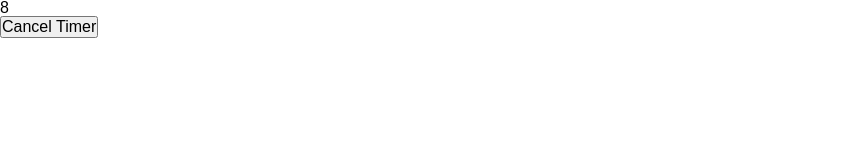
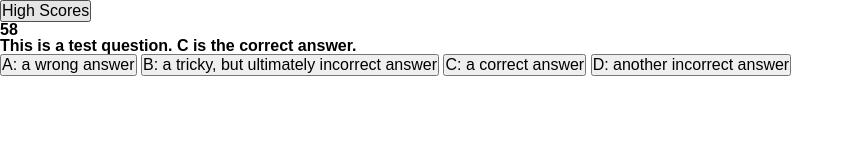
Before and after one commit to Shagomir/challenge_week_04, a plain HTML site: page index.html in a window 1280 px wide. Both pictures are taken after a click on the button "Start Quiz". Shown: the whole page, without its empty margins (0-854 px from the left). Drawn offline with Linux system fonts and the light colour scheme.

Commit message:
code progress

```diff
--- a/assets/js/script.js
+++ b/assets/js/script.js
@@ -1,41 +1,212 @@
-var cancelTimer = false;
-var timerRunning = false;
+//initialize variable for timer interval
 var timerInterval;
-var timerEl = document.querySelector(".timer");
+var currentQuestionIndex;
+var currentQuestion;
+var score;
 
-function startTimer(seconds) {
-  var timerEl = document.querySelector(".timer");
+// element selectors
+var timerEl = document.querySelector("#timer");
+var answerButtonEl = document.querySelectorAll(".answerButton");
+var questionEl = document.querySelector("#question");
+var aBtn = document.querySelector("#a");
+var bBtn = document.querySelector("#b");
+var cBtn = document.querySelector("#c");
+var dBtn = document.querySelector("#d");
+var startSct = document.querySelector("#startButton");
+var quizSct = document.querySelector("#quiz");
+var scoresSct = document.querySelector("#highScores");
+var startBtn = document.querySelector("#startQuiz");
+var resetBtn = document.querySelector("#restartQuiz");
+var finalScoreEl = document.querySelector("#finalScore");
+
+// Question Objects
+var question0 = {
+  question: "This is a test question. C is the correct answer.",
+  a: "a wrong answer",
+  b: "a tricky, but ultimately incorrect answer",
+  c: "a correct answer",
+  d: "another incorrect answer",
+  answer: "c",
+};
+
+var question1 = {
+  question: "This is the second test question. A is the correct answer.",
+  a: "a correct answer",
+  b: "a tricky, but ultimately incorrect answer",
+  c: "a wrong answer",
+  d: "another incorrect answer",
+  answer: "a",
+};
+
+var question2 = {
+  question: "This is the third test question. D is the correct answer.",
+  a: "another incorrect answer",
+  b: "a tricky, but ultimately incorrect answer",
+  c: "a wrong answer",
+  d: "a correct answer",
+  answer: "d",
+};
+
+var question3 = {
+  question: "This is the fourth test question. C is the correct answer.",
+  a: "a wrong answer",
+  b: "a tricky, but ultimately incorrect answer",
+  c: "a correct answer",
+  d: "another incorrect answer",
+  answer: "c",
+};
+
+var question4 = {
+  question: "This is the fifth test question. B is the correct answer.",
+  a: "a tricky, but ultimately incorrect answer",
+  b: "a correct answer",
+  c: "a wrong answer",
+  d: "another incorrect answer",
+  answer: "b",
+};
+
+var question5 = {
+  question: "This is the fifth test question. A is the correct answer.",
+  a: "a correct answer",
+  b: "a tricky, but ultimately incorrect answer",
+  c: "a wrong answer",
+  d: "another incorrect answer",
+  answer: "a",
+};
+
+// question array
+var questionSelector = [
+  question0,
+  question1,
+  question2,
+  question3,
+  question4,
+  question5,
+];
+
+// localStorage.setItem("questions", JSON.stringify(questionSelector));
+
+function hideScores() {
+  scoresSct.setAttribute("style", "display:none");
+}
+
+function hideQuiz() {
+  quizSct.setAttribute("style", "display:none");
+}
+
+function hideStart() {
+  startSct.setAttribute("style", "display:none");
+}
+
+function showScores() {
+  scoresSct.setAttribute("style", "display:initial");
+}
+
+function showQuiz() {
+  quizSct.setAttribute("style", "display:initial");
+}
+
+function showStart() {
+  startSct.setAttribute("style", "display:initial");
+}
+
+function resetQuestions() {
+  currentQuestionIndex = 0;
+  currentQuestion = questionSelector[currentQuestionIndex];
+  score = 0;
+}
+
+function endQuiz() {
+    hideQuiz();
+    hideStart();
+    showScores();
+    clearInterval(timerInterval);
+    finalScoreEl.innerHTML = "Your final score is: " + score;
+  }
+
+function askQuestions() {
+    questionEl.innerHTML = currentQuestion.question;
+    aBtn.innerHTML = "A: " + currentQuestion.a;
+    bBtn.innerHTML = "B: " + currentQuestion.b;
+    cBtn.innerHTML = "C: " + currentQuestion.c;
+    dBtn.innerHTML = "D: " + currentQuestion.d;
+  }
+
+function nextQuestion() {
+  currentQuestionIndex++;
+  if (currentQuestionIndex < questionSelector.length) {
+
+    currentQuestion = questionSelector[currentQuestionIndex];
+    askQuestions();
+} else {
+    endQuiz();
+  }
+}
+
+
+
+function answerQuestion(outcome) {
+    if (outcome) {
+      console.log("you answered correctly!");
+      score += 5;
+      console.log("your score is: " + score);
+    } else {
+      console.log("your answer was not correct.");
+      console.log("your score is: " + score);
+    }
+    nextQuestion();
+  }
+
+  function startQuiz(seconds) {
+    var timerEl = document.querySelector("#timer");
     timerEl.innerHTML = seconds;
-  startBtn.setAttribute("style", "display:none");
-
+    resetQuestions();
+    hideScores();
+    hideStart();
+    showQuiz();
+    askQuestions();
     timerInterval = setInterval(function () {
       seconds--;
       timerEl.innerHTML = seconds;
       console.log(seconds);
-
-    if (seconds < 0) {
+      if (seconds <= 0) {
         clearInterval(timerInterval);
-      timerEl.innerHTML = "END";
-      console.log("END");
-      startBtn.setAttribute("style", "display:initial");
+        timerEl.innerHTML = "Time is Up!";
+        endQuiz();
       }
     }, 1000);
   }
 
-var startBtn = document.querySelector("#startQuiz");
-var resetBtn = document.querySelector("#resetTimer");
-
 startBtn.addEventListener("click", function (e) {
   e.preventDefault();
   e.stopPropagation();
-  clearInterval(timerInterval);
-  startTimer(10);
+
+  startQuiz(60);
 });
 
+
+
+
+
+for (var i = 0; i < answerButtonEl.length; i++) {
+  answerButtonEl[i].addEventListener("click", function (e) {
+    e.preventDefault();
+    var answer = this.id.toString();
+    console.log(typeof answer, answer);
+    console.log(typeof currentQuestion.answer, question0.answer);
+    console.log("You Pressed Button " + this.id);
+    answerQuestion(answer === currentQuestion.answer);
+  });
+}
+
+
+
+
+
 resetBtn.addEventListener("click", function (e) {
-  clearInterval(timerInterval);
-  startBtn.setAttribute("style", "display:initial");
-  console.log("CANCELLED");
-  timerEl.innerHTML = "CANCELLED";
-  return;
+    startQuiz(60);
   });
+
+showStart();
+hideQuiz();
+hideScores();
--- a/index.html
+++ b/index.html
@@ -10,18 +10,34 @@
 </head>
 <body>
     <nav>
-        <div class="highScores"></div>
-        <div class="timer"></div>
+        <button id="visitHighScores">High Scores</button>
+        <h1 id="timer"></h1>
     </nav>
     <main>
-        <section class="startButton">
+        <section id="startButton">
+            <p>Please press 'Start Quiz' to begin your test. You will have XXX minutes to complete the quiz.</p>
             <button id="startQuiz">Start Quiz</button>
-            <button id="resetTimer">Cancel Timer</button>
         </section>
-        <section class="quiz">
+        <section id="quiz">
+            <div id="questionNumber">
+                <h1 id="feedback"></h1>
+                <h2 id="question"></h2>
+                <button class="answerButton" id="a"></button>
+                <button class="answerButton" id="b"></button>
+                <button class="answerButton" id="c"></button>
+                <button class="answerButton" id="d"></button>
+        </section>
+        <section id="highScores">
+                <h1 id="finalScore"></h1>
+                <ul id="highScoreList">
 
-        </section>
-        <section class="highScoreList"></section>
+                </ul>
+                <form id="saveScore">
+
+                </form>
+                <button id="submitScore">Submit Score</button>
+                <button id="restartQuiz">Restart Quiz</button>
+            </section>
     </main>
 
 
```
Lines whose indentation alone changed are shown as unchanged.
